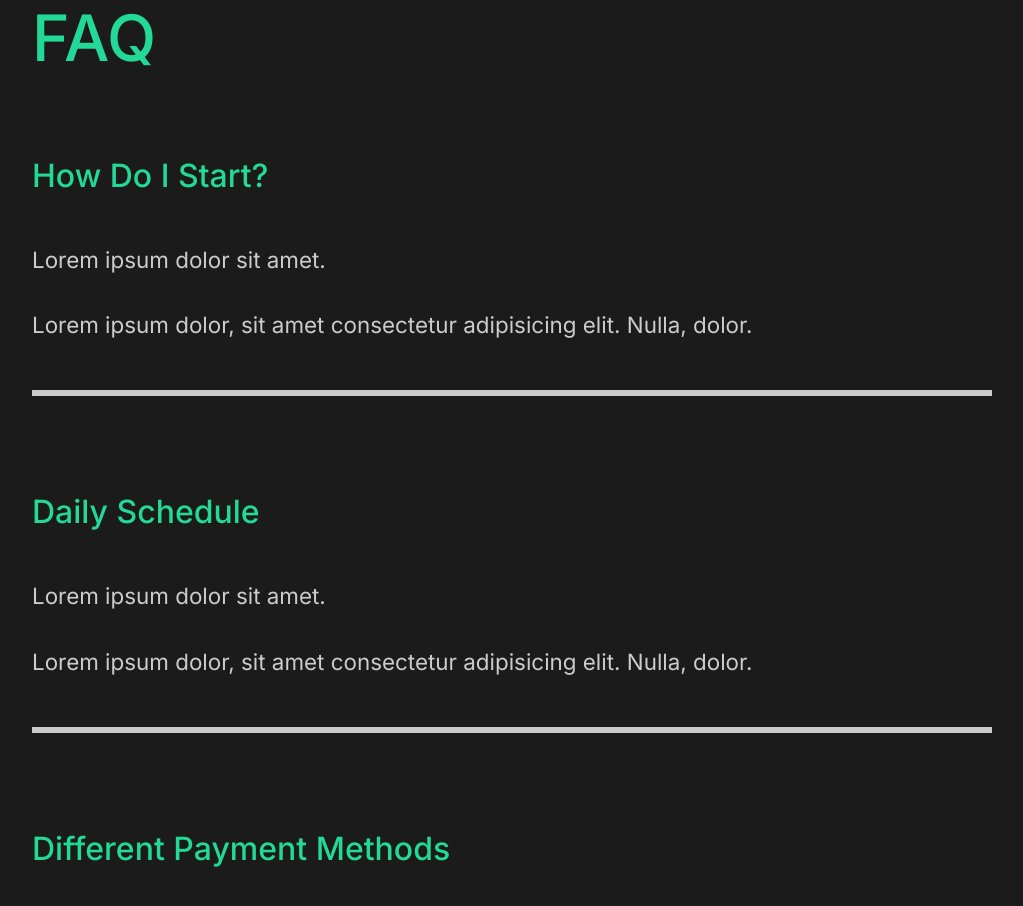
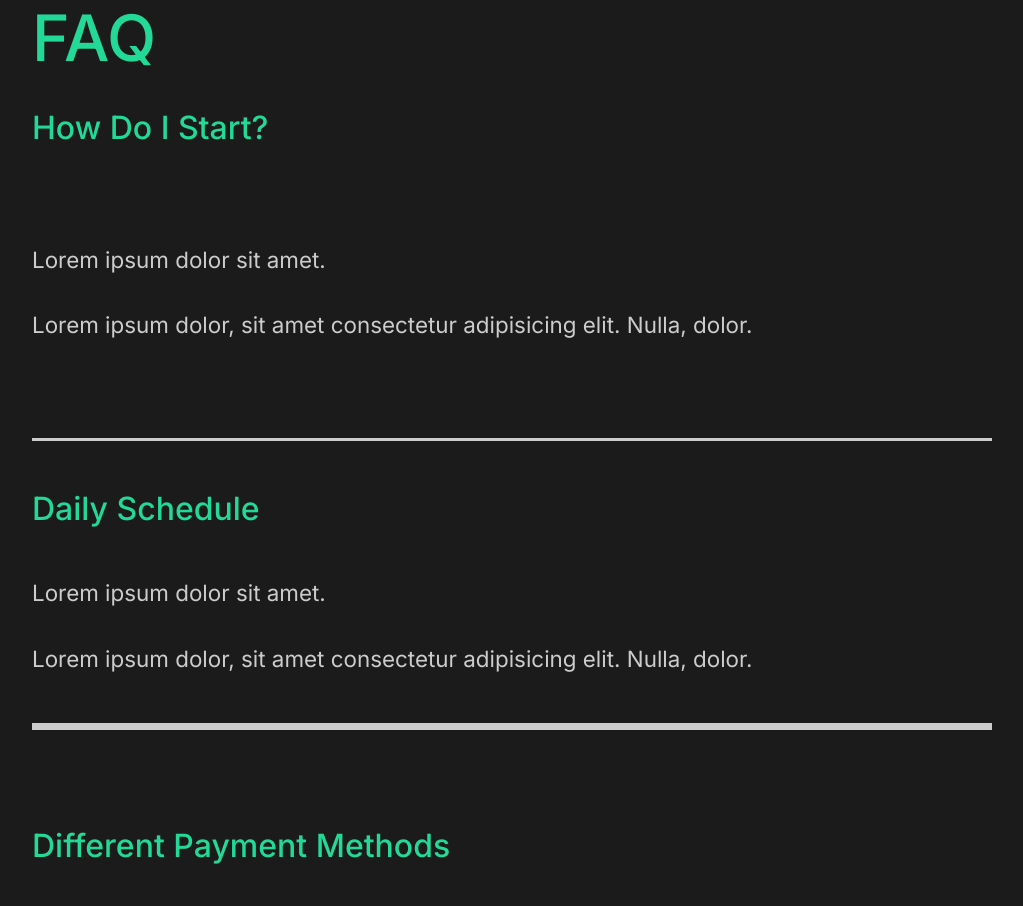
Before and after one commit to sujoyduttajad/Capture-Portfolio, a React (Create React App) app: page / in a window 1280 px wide. Shown: the part 2389-3295 px from the top of the page, without its empty margins (128-1151 px from the left). Built offline with nearby package versions, Linux system fonts and the light colour scheme.

Commit message:
Update FaqSection.js

```diff
--- a/src/components/FaqSection.js
+++ b/src/components/FaqSection.js
@@ -37,9 +37,9 @@ const FaqSection = () => {
         Any Questions <span>FAQ</span>
       </h2>
 
-      <div className="question">
-        <h4>How Do I Start?</h4>
-        <Toggle>
+
+        <Toggle title="How Do I Start?" >
+        <div className="question">
           <div className="answer">
             <p>Lorem ipsum dolor sit amet.</p>
             <p>
@@ -47,9 +47,8 @@ const FaqSection = () => {
               dolor.
             </p>
           </div>
-        </Toggle>
-        <div className="faq-line"></div>
       </div>
+      </Toggle>
 
       <div className="question">
         <h4>Daily Schedule</h4>
```
